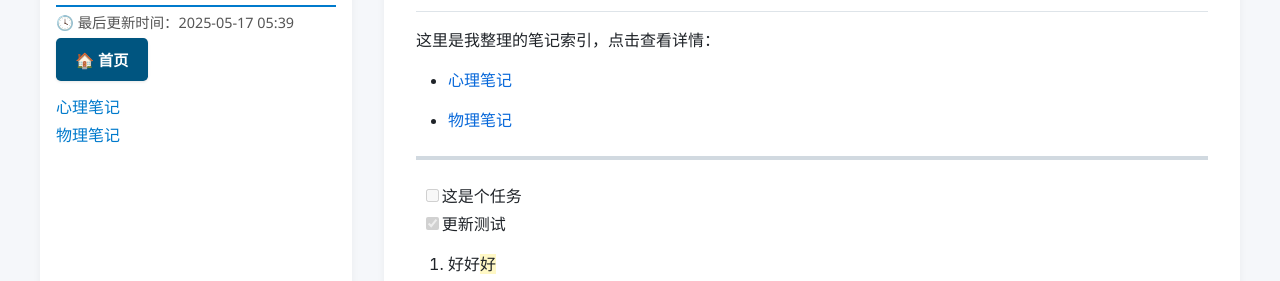
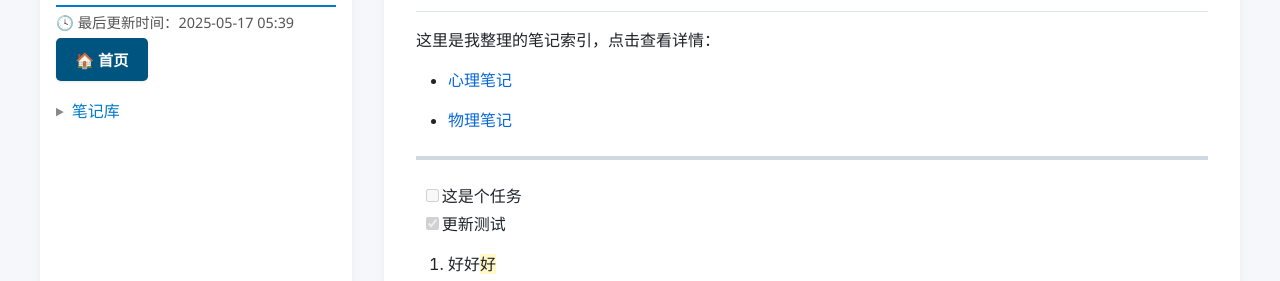
Before and after one commit to Tlonglan/GitNotebook, a Jekyll site: the page built from index.md, in a window 1280 px wide. Shown: the part 249-530 px from the top of the page. Built offline with Jekyll 4.4.1, drawn with Linux system fonts in a browser that asks for light colours; nearby versions of some CDN libraries.

Commit message:
Update default.html

```diff
--- a/_layouts/default.html
+++ b/_layouts/default.html
@@ -115,32 +115,81 @@
       box-shadow: 0 2px 5px rgba(0, 0, 0, 0.15);
     }
 
-    /* 导航目录列表，去掉默认列表样式 */
+    /* 导航目录列表样式 */
     nav ul {
       list-style: none;
       padding-left: 0;
       margin: 0;
-      flex-grow: 1;
-      overflow-y: auto; /* 目录过长时可滚动 */
     }
 
-    /* 目录每项间距 */
-    nav li {
+    /* 一级目录样式 */
+    nav .nav-item {
       margin: 0.3rem 0;
     }
 
-    /* 目录链接样式，蓝色文本，无下划线 */
-    nav li a {
+    /* 一级目录链接样式 */
+    nav .nav-item > a {
       color: #007acc;
       text-decoration: none;
       font-size: 1rem;
-      display: inline-block;
-      padding-left: 0;
+      display: flex;
+      align-items: center;
+      padding: 0.3rem 0;
+      font-weight: 500;
     }
 
-    /* 目录链接悬停显示下划线 */
-    nav li a:hover {
+    /* 有子菜单的一级目录样式 */
+    nav .nav-item.has-children > a {
+      cursor: pointer;
+    }
+
+    /* 折叠/展开按钮样式 */
+    nav .nav-item.has-children > a::before {
+      content: '▶';
+      display: inline-block;
+      margin-right: 0.5rem;
+      font-size: 0.7rem;
+      transition: transform 0.3s ease;
+      color: #888;
+    }
+
+    /* 展开状态的折叠/展开按钮样式 */
+    nav .nav-item.expanded > a::before {
+      transform: rotate(90deg);
+    }
+
+    /* 二级目录容器样式 */
+    nav .sub-nav {
+      padding-left: 1.5rem;
+      overflow: hidden;
+      max-height: 0;
+      transition: max-height 0.3s ease-out;
+    }
+
+    /* 展开状态的二级目录样式 */
+    nav .nav-item.expanded .sub-nav {
+      max-height: 1000px;
+      transition: max-height 0.5s ease-in;
+    }
+
+    /* 二级目录链接样式 */
+    nav .sub-nav a {
+      color: #555;
+      text-decoration: none;
+      font-size: 0.95rem;
+      display: block;
+      padding: 0.2rem 0;
+    }
+
+    /* 目录链接悬停效果 */
+    nav a:hover {
       text-decoration: underline;
+    }
+
+    /* 当前页面高亮 */
+    nav a.active {
+      color: #005580;
+      font-weight: 600;
     }
 
     /* 文章内容区域样式，白底，圆角，阴影 */
@@ -211,12 +260,16 @@
       <!-- 最后更新时间 -->
       <div class="updated">🕓 最后更新时间：{{ site.time | date: "%Y-%m-%d %H:%M" }}</div>
 
-      <!-- 返回首页按钮 -->
+      <!-- 返回首页按钮，居左对齐 -->
       <a href="{{ '/' | relative_url }}" class="home-link" title="返回首页">🏠 首页</a>
 
-      <!-- 改进的导航目录生成，只显示有内容的页面 -->
-      <ul>
+      <!-- 基于文件路径的导航目录生成，支持二级目录和折叠功能 -->
+      <ul id="site-nav">
         {% assign pages_sorted = site.pages | sort: "path" %}
+        {% assign root_pages = "" | split: "," %}
+        {% assign dirs = "" | split: "," %}
+
+        <!-- 收集根目录页面和目录 -->
         {% for page in pages_sorted %}
           {% assign ext = page.path | split: '.' | last | downcase %}
           {% assign is_static_resource = false %}
@@ -227,12 +280,63 @@
             {% assign is_static_resource = true %}
           {% endif %}
 
-          <!-- 显示有内容的页面，排除静态资源和首页 -->
+          <!-- 收集根目录页面和目录 -->
           {% if page.content.size > 10 and is_static_resource == false and page.url != "/" %}
-            <li>
-              {% assign filename = page.path | split: '/' | last %}
-              {% assign filename_without_ext = filename | split: '.' | first %}
-              <a href="{{ page.url | relative_url }}">{{ filename_without_ext | replace: '-', ' ' | capitalize }}</a>
+            {% assign parts = page.path | split: '/' %}
+            {% if parts.size == 1 %}
+              <!-- 根目录页面 -->
+              {% assign root_pages = root_pages | push: page %}
+            {% else %}
+              <!-- 子目录 -->
+              {% assign dir = parts[0] %}
+              {% unless dirs contains dir %}
+                {% assign dirs = dirs | push: dir %}
+              {% endunless %}
+            {% endif %}
+          {% endif %}
+        {% endfor %}
+
+        <!-- 生成根目录页面 -->
+        {% for page in root_pages %}
+          <li class="nav-item">
+            <a href="{{ page.url | relative_url }}" class="{% if page.url == page.url %}active{% endif %}">
+              {{ page.title | default: page.name | replace: '.md', '' | replace: '-', ' ' | capitalize }}
+            </a>
+          </li>
+        {% endfor %}
+
+        <!-- 生成目录导航 -->
+        {% for dir in dirs %}
+          {% assign dir_pages = pages_sorted | where_exp: "page", "page.path contains dir" | where_exp: "page", "page.path != dir" %}
+          {% assign has_pages = false %}
+
+          <!-- 检查目录下是否有页面 -->
+          {% for page in dir_pages %}
+            {% assign parts = page.path | split: '/' %}
+            {% if parts.size == 2 %}
+              {% assign has_pages = true %}
+              {% break %}
+            {% endif %}
+          {% endfor %}
+
+          <!-- 如果目录下有页面，则生成导航项 -->
+          {% if has_pages %}
+            <li class="nav-item has-children {% if page.url contains dir %}expanded{% endif %}">
+              <a href="#" class="{% if page.url contains dir %}active{% endif %}">
+                {{ dir | replace: '-', ' ' | capitalize }}
+              </a>
+              <ul class="sub-nav">
+                {% for page in dir_pages %}
+                  {% assign parts = page.path | split: '/' %}
+                  {% if parts.size == 2 %}
+                    <li>
+                      <a href="{{ page.url | relative_url }}" class="{% if page.url == page.url %}active{% endif %}">
+                        {{ page.title | default: parts[1] | replace: '.md', '' | replace: '-', ' ' | capitalize }}
+                      </a>
+                    </li>
+                  {% endif %}
+                {% endfor %}
+              </ul>
             </li>
           {% endif %}
         {% endfor %}
```
Also changed, not shown: other parts of _layouts/default.html (+46 -0 lines).
